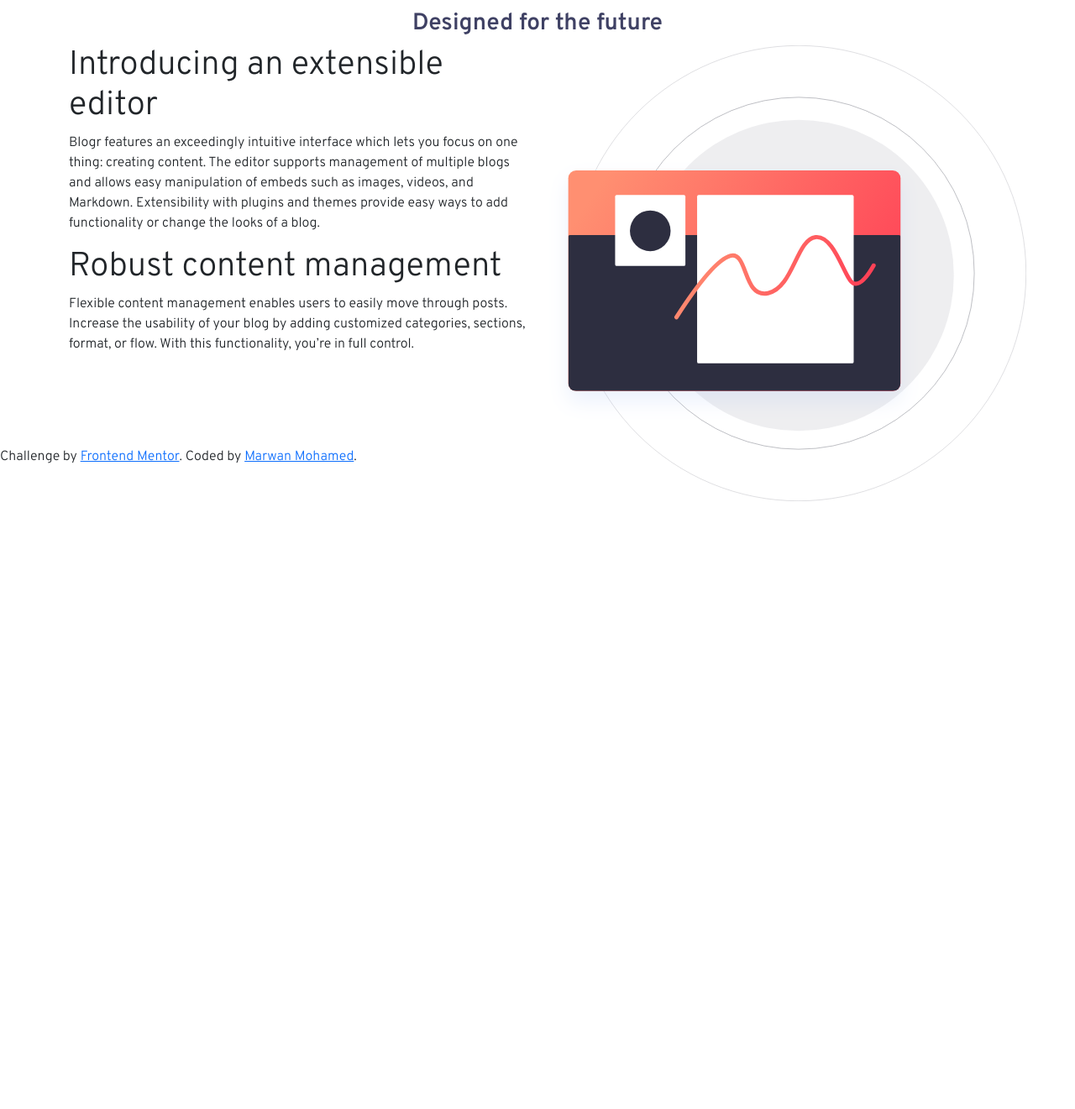
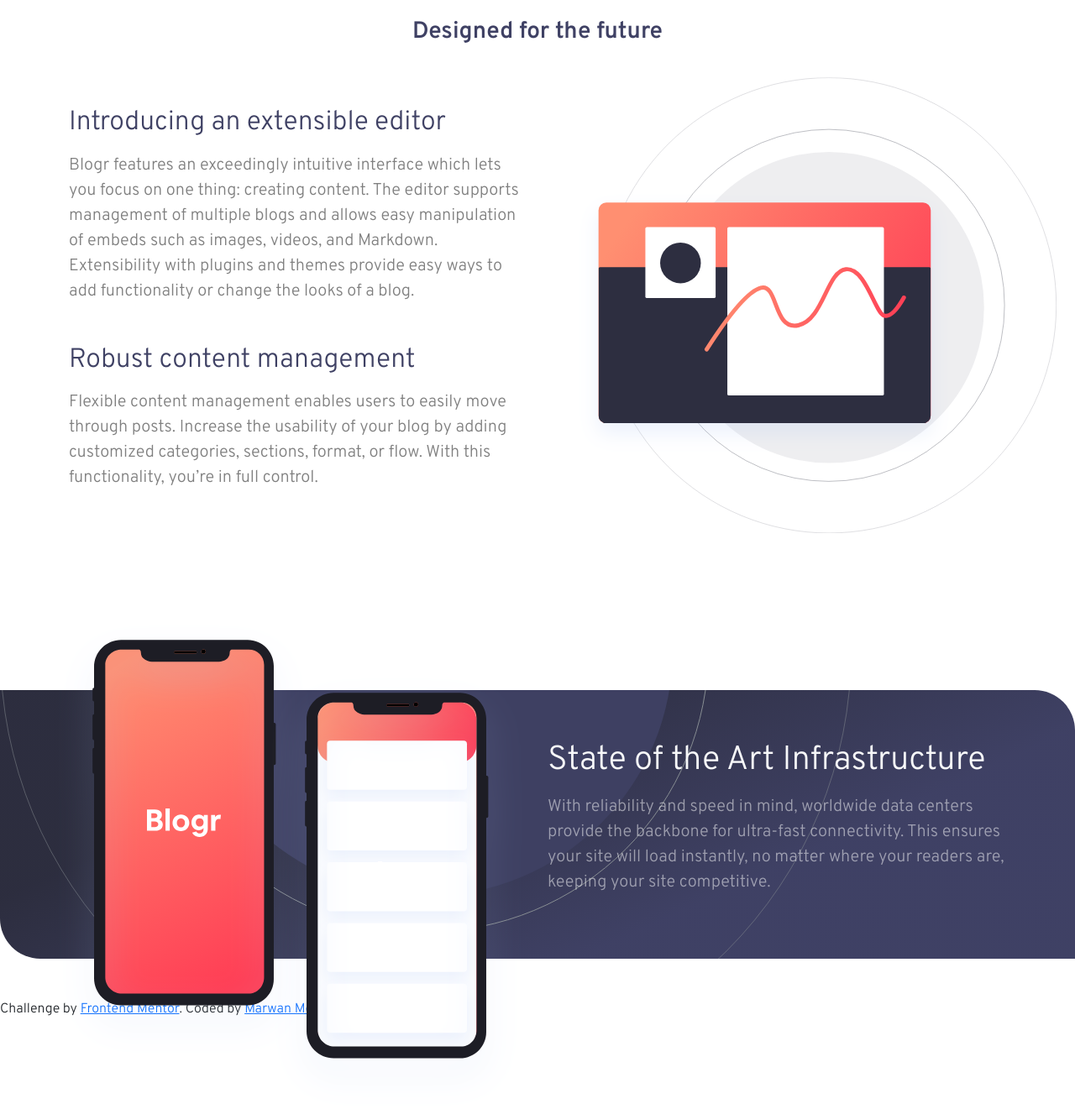
Before and after one commit to MaroMohamedSalah/Blogr-template, a plain HTML site: page index.html in a window 1280 px wide. Shown: the part 338-1659 px from the top of the page at 84% size. Before the commit the page ends 935 px from the top, so only its background shows below. Drawn offline with nearby package versions, Linux system fonts and the light colour scheme.

Commit message:
Add section 3

```diff
--- a/css/style.css
+++ b/css/style.css
@@ -10,13 +10,14 @@
 }
 body {
 	font-family: "Overpass", sans-serif;
+	overflow-x: hidden;
 }
 /* intro style  */
 nav {
 	font-family: "Ubuntu", sans-serif;
 }
 .intro {
-	height: 35vh;
+	min-height: 35vh;
 	background: var(--CTA_hover_background);
 	background-image: url("../images/bg-pattern-intro-desktop.svg");
 	background-image: url("../images/bg-pattern-intro-desktop.svg"),
@@ -84,11 +85,90 @@ nav {
 }
 
 /* section 2 style  */
-section:nth-of-type(2) {
-	height: 65vh;
+section .container {
+	height: inherit;
 }
 section:nth-of-type(2) .container .title {
 	margin-top: 2.5em;
 	font-size: 1.75em;
 	color: var(--bg-veryDarkDesaturtedBlue);
 }
+section:nth-of-type(2) .container .laptop-img {
+	top: 50%;
+	transform: translateY(-50%);
+}
+section:nth-of-type(2) .container .row h1 {
+	color: var(--bg-veryDarkDesaturtedBlue);
+}
+@media screen and (min-width: 768px) {
+	/* For Laptops */
+	section:nth-of-type(2) .container img {
+		width: 100%;
+	}
+	section:nth-of-type(2) {
+		height: 100vh;
+	}
+	section:nth-of-type(2) .container .row {
+		height: 75%;
+	}
+}
+@media screen and (min-width: 1900px) {
+	/* For Big TV's (HD Screens)  */
+	section:nth-of-type(2) .container img {
+		width: 117%;
+	}
+	section:nth-of-type(2) .container .row {
+		height: 75%;
+	}
+}
+
+/* Section 3 style  */
+section:nth-of-type(3) {
+	background: var(--bg-veryDarkGrayBlue);
+	background-image: url("../images/bg-pattern-circles.svg");
+	background-image: url("../images/bg-pattern-circles.svg"),
+		linear-gradient(
+			155deg,
+			var(--bg-veryDarkGrayBlue) 27%,
+			var(--bg-veryDarkDesaturtedBlue) 70%
+		);
+	background-position: start;
+	background-repeat: no-repeat;
+	background-position-y: 80%;
+	border-bottom-left-radius: 3em;
+	border-top-right-radius: 3em;
+	height: 70vh;
+}
+section:nth-of-type(3) img {
+	top: -25%;
+	left: 0;
+}
+@media only screen and (max-width: 600px) {
+	/* For Mobile */
+	section:nth-of-type(3) {
+		margin-top: 20em;
+		background-position: bottom;
+		background-size: cover;
+	}
+	section:nth-of-type(3) img {
+		margin-top: -10em;
+	}
+}
+@media screen and (min-width: 768px) {
+	/* For Laptops */
+	section:nth-of-type(3) {
+		height: 70vh;
+	}
+	section:nth-of-type(3) .image {
+		position: relative;
+	}
+	section:nth-of-type(3) .image img {
+		position: absolute;
+	}
+}
+@media screen and (min-width: 1200px) {
+	/* For Big TV's (HD Screens)  */
+	section:nth-of-type(3) {
+		height: 40vh;
+	}
+}
--- a/index.html
+++ b/index.html
@@ -111,42 +111,71 @@
   <!-- Start Section 2 -->
   <section>
     <div class="container">
-      <h1 class="text-center fw-semibold title">
+      <h1 class="text-center fw-semibold title mb-2-sm">
         Designed for the future
       </h1>
-      <div class="row">
-        <div class="col-md-6 col-12">
+      <div class="row d-flex justify-content-center align-items-center flex-md-row-reverse">
+        <div class=" col-md-6 col-12 h-md-100 ps-md-5 position-relative">
+
+          <img class="img position-absolute w-md-100 laptop-img d-md-block d-lg-block d-none"
+            src="./images/illustration-editor-desktop.svg" alt="">
+
+          <img class="img-fluid d-sm-block d-lg-none d-md-none my-5" src="./images/illustration-editor-mobile.svg"
+            alt="">
+        </div>
+        <div class="col-md-6 col-12 text-center text-lg-start text-md-start">
           <div>
-            <h1>Introducing an extensible editor</h1>
-            <p>Blogr features an exceedingly intuitive interface which lets you focus on one thing: creating content.
+            <h1 class="mb-3 fs-2 fw-normal">Introducing an extensible editor</h1>
+            <p class="fs-5 text-black-50">Blogr features an exceedingly intuitive interface which lets you focus on one
+              thing:
+              creating content.
               The editor supports management of multiple blogs and allows easy manipulation of embeds such as images,
               videos, and Markdown. Extensibility with plugins and themes provide easy ways to add functionality or
               change the looks of a blog.</p>
           </div>
           <div>
-            <h1> Robust content management</h1>
-            <p> Flexible content management enables users to easily move through posts. Increase the usability of your
+            <h1 class="mb-3 fs-2 mt-5 fw-normal"> Robust content management</h1>
+            <p class="fs-5 text-black-50"> Flexible content management enables users to easily move through posts.
+              Increase the usability of your
               blog
               by adding customized categories, sections, format, or flow. With this functionality, you’re in full
               control.</p>
           </div>
         </div>
-        <div class="col-md-6 col-12 position-relative">
-          <img class="position-absolute img-fluid" src="./images/illustration-editor-desktop.svg" alt="">
+      </div>
+    </div>
+  </section>
+  <!-- End Section 2 -->
+  <!-- Start Section 3 -->
+  <section class="mb-5">
+    <div class="container">
+      <div class="row h-100">
+        <div class="image col-md-6 col-12">
+          <img class=" img-fluid" src="./images/illustration-phones.svg" alt="">
+        </div>
+        <div class="text col-md-6 col-12 d-flex justify-content-center flex-column">
+
+          <h1 class="title text-light mb-3">State of the Art Infrastructure</h1>
+          <p class="fs-5 text-white-50 text-center text-md-start text-lg-start"> With reliability and speed in
+            mind,
+            worldwide data centers provide the backbone
+            for
+            ultra-fast
+            connectivity.
+            This ensures your site will load instantly, no matter where your readers are, keeping your site
+            competitive.
+          </p>
+
         </div>
       </div>
     </div>
   </section>
-  <!-- End Section 2 -->
+  <!-- End Section 3 -->
 
   <!-- Product -->
 
 
   <!--
-  State of the Art Infrastructure
-  With reliability and speed in mind, worldwide data centers provide the backbone for ultra-fast connectivity.
-  This ensures your site will load instantly, no matter where your readers are, keeping your site competitive.
-
   Free, open, simple
   Blogr is a free and open source application backed by a large community of helpful developers. It supports
   features such as code syntax highlighting, RSS feeds, social media integration, third-party commenting tools,
```
